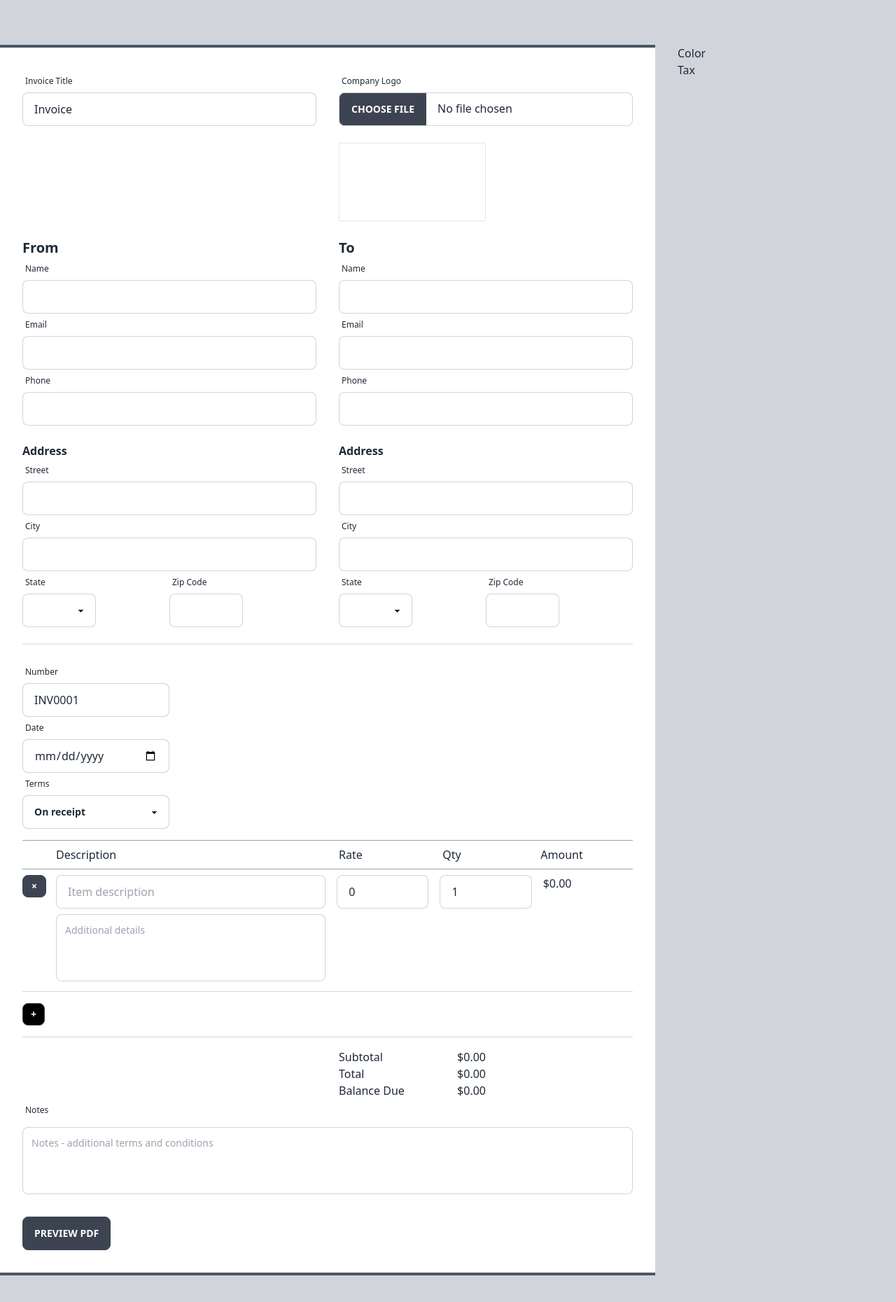
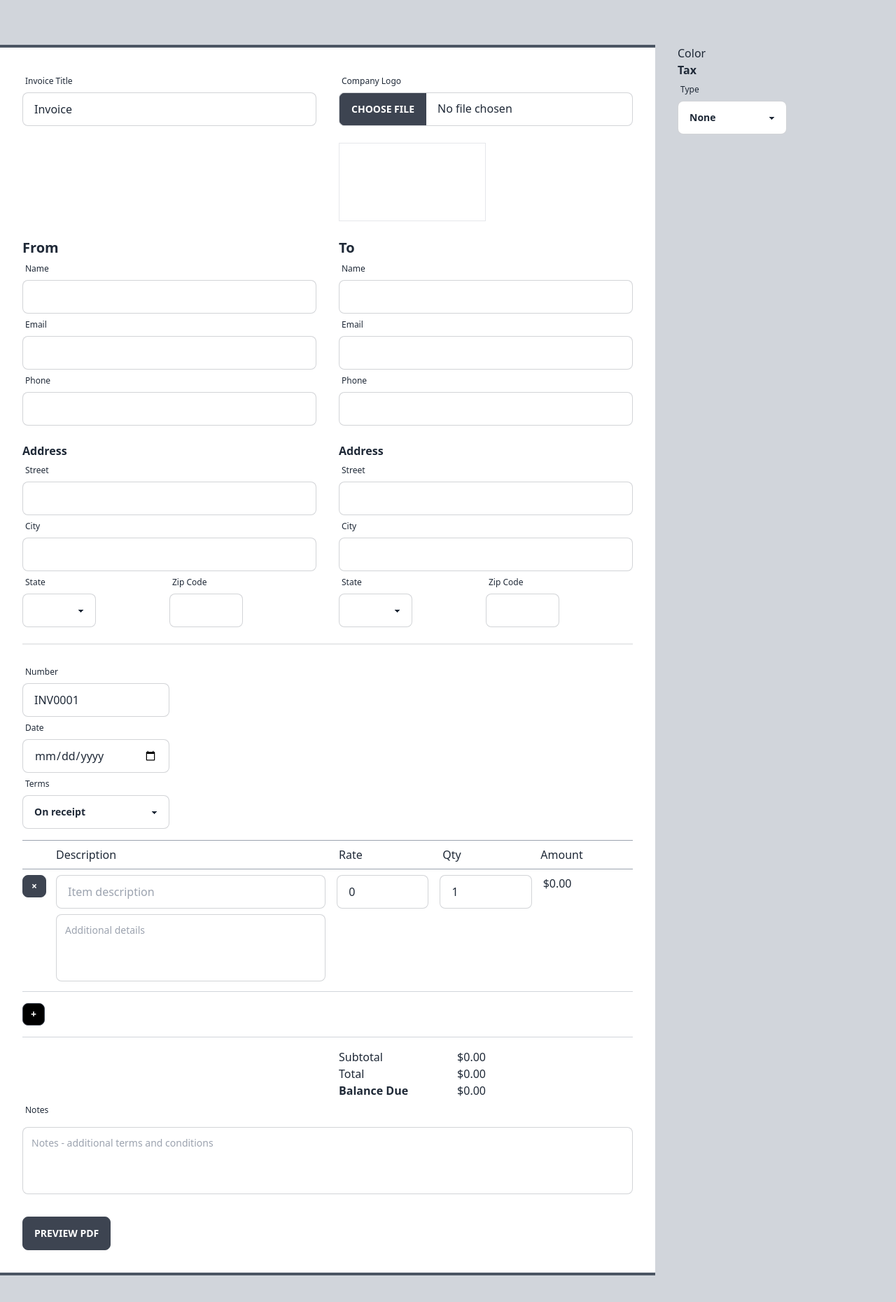
Before and after one commit to chazzlee/quick-invoice, a Next.js app: page /form in a window 1280 px wide. Shown: the top 1860 px of the page at 70% size. Built offline with nearby package versions, Linux system fonts and the light colour scheme.

Commit message:
add total tax

```diff
--- a/src/pages/form.tsx
+++ b/src/pages/form.tsx
@@ -17,7 +17,14 @@ import {
 import { Address, GeneralDetails } from "@/components/GeneralDetails";
 import { isKeyOf } from "@/utils/isKey";
 import type { Nullable } from "@/utils/types";
-import { useCallback, useEffect, useMemo, useState } from "react";
+import {
+  ComponentPropsWithRef,
+  forwardRef,
+  useCallback,
+  useEffect,
+  useMemo,
+  useState,
+} from "react";
 import { states } from "@/utils/states";
 import { formatCurrency } from "@/utils/formatCurrency";
 
@@ -44,6 +51,7 @@ type LineItem = {
   rate: number;
   quantity: number;
   amount: number;
+  taxable: boolean;
 };
 
 type InvoiceFormData = {
@@ -55,6 +63,13 @@ type InvoiceFormData = {
   lineItems: LineItem[];
   notes: string;
   subtotal: number;
+  totalTax: number;
+  total: number;
+  tax: {
+    type: "on_total" | "none" | "deducted" | "per_item";
+    rate: number;
+  };
+  balanceDue: number;
 };
 
 const defaultGeneralDetails: GeneralDetails = {
@@ -75,11 +90,13 @@ const defaultLineItem: LineItem = {
   rate: 0,
   quantity: 1,
   amount: 0,
+  taxable: false,
 };
 
 //rate .toFormat("0,0.00")
 //amount .toFormat("$0,0.00")
 
+const SAMPLE_TAX_RATE = 0.07;
 export default function Form() {
   const { register, control, watch, getValues, setValue, handleSubmit } =
     useForm<InvoiceFormData>({
@@ -96,6 +113,10 @@ export default function Form() {
         lineItems: [defaultLineItem],
         notes: "",
         subtotal: 0,
+        total: 0,
+        totalTax: 0,
+        tax: { type: "none", rate: 0 },
+        balanceDue: 0,
       },
     });
 
@@ -106,18 +127,41 @@ export default function Form() {
     name: "lineItems",
   });
 
-  const updateSubtotal = useCallback(() => {
+  const SAMPLE_PAID = 0;
+
+  // TODO:
+  const taxRate = watch("tax.rate");
+  const isTaxable = watch("tax.type") !== "none";
+  const setTaxable = useCallback(
+    (index: number) => {
+      if (!isTaxable) {
+        setValue(`lineItems.${index}.taxable`, false);
+      } else {
+        setValue(`lineItems.${index}.taxable`, true);
+      }
+    },
+    [setValue, isTaxable]
+  );
+
+  const updateTotals = useCallback(() => {
     const lineItems = getValues("lineItems");
     const subtotal = lineItems.reduce((acc, prev) => acc + prev.amount, 0);
+    const totalTax = subtotal * (taxRate / 100); //TODO:
+    const total = totalTax + subtotal;
+    const balanceDue = total - SAMPLE_PAID; //TODO:
+
     setValue("subtotal", subtotal);
-  }, [getValues, setValue]);
+    setValue("totalTax", totalTax);
+    setValue("total", total);
+    setValue("balanceDue", balanceDue);
+  }, [getValues, setValue, taxRate]);
 
   const setAmount = useCallback(
     (index: number, amount: number) => {
       setValue(`lineItems.${index}.amount`, amount);
-      updateSubtotal();
+      updateTotals();
     },
-    [setValue, updateSubtotal]
+    [setValue, updateTotals]
   );
 
   return (
@@ -275,7 +319,10 @@ export default function Form() {
 
             <div className="my-4 line-items-container">
               <div className="flex gap-4 py-2 pl-8 border-t border-b border-gray-400">
-                <label className="w-6/12 pl-4" htmlFor="description">
+                <label
+                  className={`${isTaxable ? "w-5/12" : "w-6/12"} pl-4`}
+                  htmlFor="description"
+                >
                   Description
                 </label>
                 <label className="w-2/12 pl-2" htmlFor="rate">
@@ -287,6 +334,11 @@ export default function Form() {
                 <label className="w-2/12" htmlFor="amount">
                   Amount
                 </label>
+                {isTaxable ? (
+                  <label className="w-1/12" htmlFor="tax">
+                    Tax
+                  </label>
+                ) : null}
               </div>
               {fields.map((field, index) => (
                 <div
@@ -305,7 +357,7 @@ export default function Form() {
                       &times;
                     </button>
                   </div>
-                  <div className="w-6/12 ml-4">
+                  <div className={`${isTaxable ? "w-5/12" : "w-6/12"} ml-4`}>
                     <TextInput
                       id={`description-${index}`}
                       placeholder="Item description"
@@ -344,6 +396,16 @@ export default function Form() {
                     setAmount={setAmount}
                     amount={watch(`lineItems.${index}.amount`)}
                   />
+
+                  {isTaxable ? (
+                    <div className="w-1/12">
+                      <Taxable
+                        setTaxable={setTaxable}
+                        index={index}
+                        {...register(`lineItems.${index}.taxable`)}
+                      />
+                    </div>
+                  ) : null}
                 </div>
               ))}
             </div>
@@ -359,17 +421,23 @@ export default function Form() {
 
             <div className="grid grid-cols-2 gap-8 pt-4">
               <div className="col-start-2">
-                <div className="flex justify-between w-1/2 text-right">
+                <div className="flex justify-between w-1/2">
                   <p>Subtotal</p>
                   <p>{formatCurrency(getValues("subtotal"))}</p>
                 </div>
-                <div className="flex justify-between w-1/2 text-right">
+                {watch("tax.type") !== "none" ? (
+                  <div className="flex justify-between w-1/2">
+                    <p>Tax ({taxRate}%)</p>
+                    <p>{formatCurrency(getValues("totalTax"))}</p>
+                  </div>
+                ) : null}
+                <div className="flex justify-between w-1/2">
                   <p>Total</p>
-                  <p>$0.00</p>
+                  <p>{formatCurrency(getValues("total"))}</p>
                 </div>
                 <div className="flex justify-between w-1/2">
-                  <p>Balance Due</p>
-                  <p>$0.00</p>
+                  <p className="font-semibold">Balance Due</p>
+                  <p>{formatCurrency(getValues("balanceDue"))}</p>
                 </div>
               </div>
             </div>
@@ -394,9 +462,28 @@ export default function Form() {
           <div>
             <h3>Color</h3>
           </div>
-          <div>
-            <h3>Tax</h3>
-            {/* <TextInput {...register("")} /> */}
+
+          <div className="tax-container">
+            <h3 className="font-semibold">Tax</h3>
+            <FormControl id="tax-type" label="Type">
+              <SelectInput
+                selectOptions={[
+                  { label: "On total", value: "on_total" },
+                  { label: "Deducted", value: "deducted" },
+                  { label: "Per item", value: "per_item" },
+                  { label: "None", value: "none" },
+                ]}
+                {...register("tax.type")}
+              />
+            </FormControl>
+            {isTaxable ? (
+              <FormControl id="tax-rate" label="Rate">
+                <TextInput
+                  type="number"
+                  {...register("tax.rate", { valueAsNumber: true })}
+                />
+              </FormControl>
+            ) : null}
           </div>
         </aside>
       </section>
@@ -431,5 +518,24 @@ function Amount({
     setAmount(index, quantity * rate);
   }, [index, quantity, rate, setAmount]);
 
+  //TODO: styles
   return <p className="w-2/12">{formatCurrency(amount)}</p>;
 }
+
+type TaxableProps = ComponentPropsWithRef<"input"> & {
+  index: number;
+  setTaxable(index: number): void;
+};
+
+// TODO: BUG: when tax type === 'none', line item taxable should be false. still true
+//FIXME:!!!!
+// eslint-disable-next-line react/display-name
+const Taxable = forwardRef<HTMLInputElement, TaxableProps>(
+  ({ index, setTaxable, ...rest }, ref) => {
+    useEffect(() => {
+      setTaxable(index);
+    }, [setTaxable, index]);
+
+    return <input ref={ref} type="checkbox" className="checkbox" {...rest} />;
+  }
+);
```
